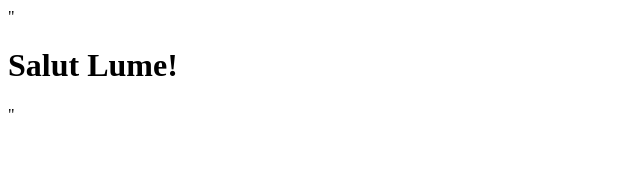
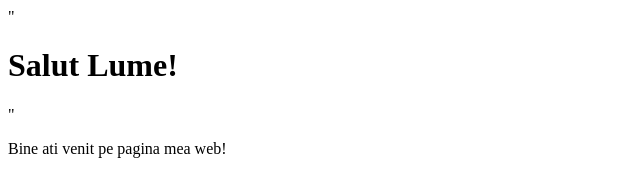
Before and after one commit to IeremieAndreiUSV/Proiect-Web-Demo, a plain HTML site: page index.html in a window 1280 px wide. Shown: the whole page, without its empty margins (0-640 px from the left). Drawn offline with Linux system fonts and the light colour scheme.

Commit message:
Adaugat un paragraf de introducere.

```diff
--- a/index.html
+++ b/index.html
@@ -1 +1,2 @@
 "<h1>Salut Lume! </h1>"
+<p>Bine ati venit pe pagina mea web!</p>
```
